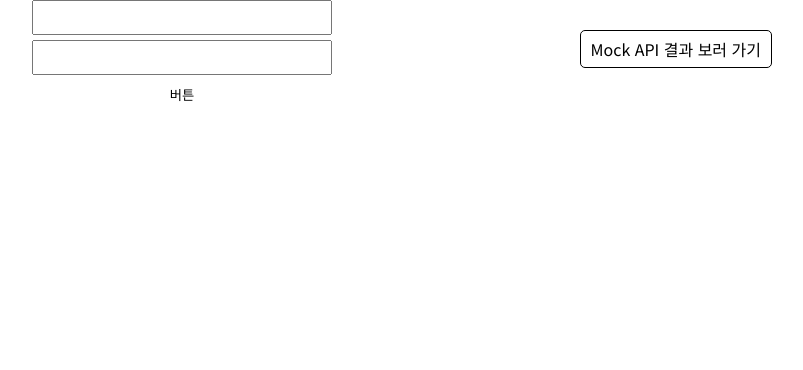
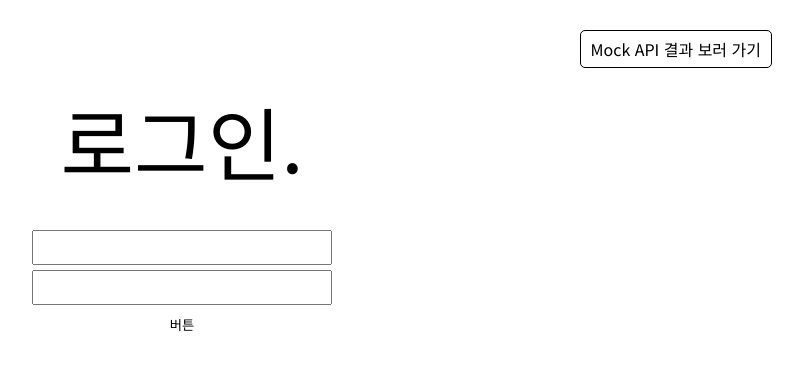
Before and after one commit to blueStragglr/wanted-pre-onboarding-10-FE-quest, a React (Create React App) app: page /login in a window 1280 px wide. Shown: the top 370 px of the page, without its empty margins (458-1261 px from the left). Built offline with nearby package versions, Linux system fonts and the light colour scheme.

Commit message:
feat: 타이틀 구현 및 헤더 스타일 완성

```diff
--- a/src/App.tsx
+++ b/src/App.tsx
@@ -1,12 +1,12 @@
 import { Navigate, Route, Routes } from 'react-router-dom';
-import Navi from './container/Navi';
+import Header from './container/Header';
 import LoginPage from './pages/LoginPage';
 import MockPage from './pages/MockPage';
 
 function App() {
   return (
     <>
-      <Navi />
+      <Header />
       <Routes>
         <Route path="/" element={<Navigate replace to="/login" />} />
         <Route path="/login" element={<LoginPage />} />
--- /dev/null
+++ b/src/components/header/Title.tsx
@@ -0,0 +1,15 @@
+import { styled } from 'styled-components';
+
+type TitleProps = {
+  text: string;
+};
+
+const Title = ({ text }: TitleProps) => {
+  return <Text>{text}</Text>;
+};
+
+export default Title;
+
+const Text = styled.p`
+  font-size: min(80px, 12vw);
+`;
--- /dev/null
+++ b/src/components/header/Wrapper.tsx
@@ -0,0 +1,17 @@
+import { ReactNode } from 'react';
+import { styled } from 'styled-components';
+
+type WrapperProps = {
+  children: ReactNode;
+};
+
+const Wrapper = ({ children }: WrapperProps) => {
+  return <Container>{children}</Container>;
+};
+
+export default Wrapper;
+
+const Container = styled.div`
+  margin: 100px auto 50px;
+  text-align: center;
+`;
--- /dev/null
+++ b/src/container/Header.tsx
@@ -0,0 +1,17 @@
+import { useLocation } from 'react-router-dom';
+import Title from '../components/header/Title';
+import Wrapper from '../components/header/Wrapper';
+import Navi from './Navi';
+
+const Header = () => {
+  const { pathname } = useLocation();
+
+  return (
+    <Wrapper>
+      <Title text={pathname === '/mock' ? 'Mock API 결과.' : '로그인.'} />
+      <Navi isMock={pathname === '/mock'} />
+    </Wrapper>
+  );
+};
+
+export default Header;
--- a/src/container/Navi.tsx
+++ b/src/container/Navi.tsx
@@ -1,16 +1,18 @@
-import { useLocation, useNavigate } from 'react-router-dom';
+import { useNavigate } from 'react-router-dom';
 import Button from '../components/navi/Button';
 
-const Navi = () => {
-  const { pathname } = useLocation();
+type NaviProps = {
+  isMock: boolean;
+};
+
+const Navi = ({ isMock }: NaviProps) => {
   const navigate = useNavigate();
-
-  const onClick = () => navigate(pathname === '/mock' ? '/' : '/mock');
+  const onClick = () => navigate(isMock ? '/' : '/mock');
 
   return (
     <Button
       onClick={onClick}
-      text={pathname === '/mock' ? '로그인 화면으로 가기' : 'Mock API 결과 보러 가기'}
+      text={isMock ? '로그인 화면으로 가기' : 'Mock API 결과 보러 가기'}
     />
   );
 };
```
